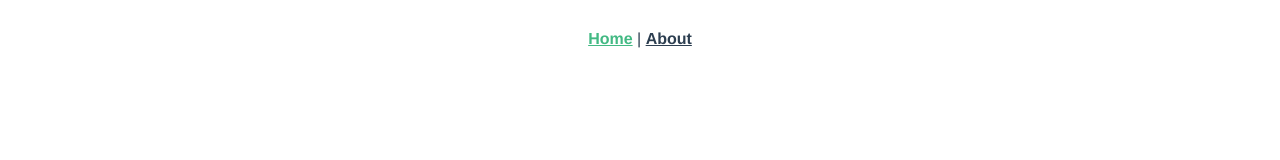
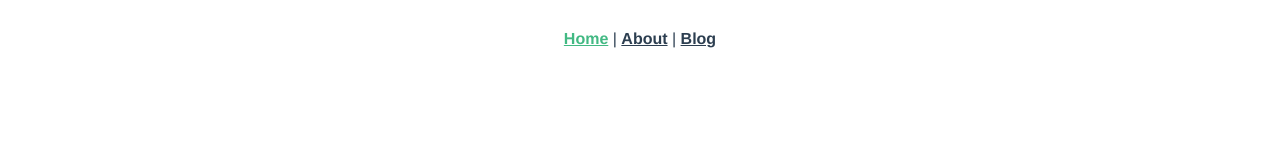
Before and after one commit to watahari/watahari.com, a Vue app: page / in a window 1280 px wide. Shown: the top 160 px of the page. Built offline with nearby package versions, Linux system fonts and the light colour scheme.

Commit message:
[add] link to blog on header

```diff
--- a/src/App.vue
+++ b/src/App.vue
@@ -2,7 +2,8 @@
   <div id="app">
     <div id="nav">
       <router-link to="/">Home</router-link> |
-      <router-link to="/about">About</router-link>
+      <router-link to="/about">About</router-link> |
+      <a href="https://blog.watahari.com/">Blog</a>
     </div>
     <router-view/>
     <Footer/>
```
